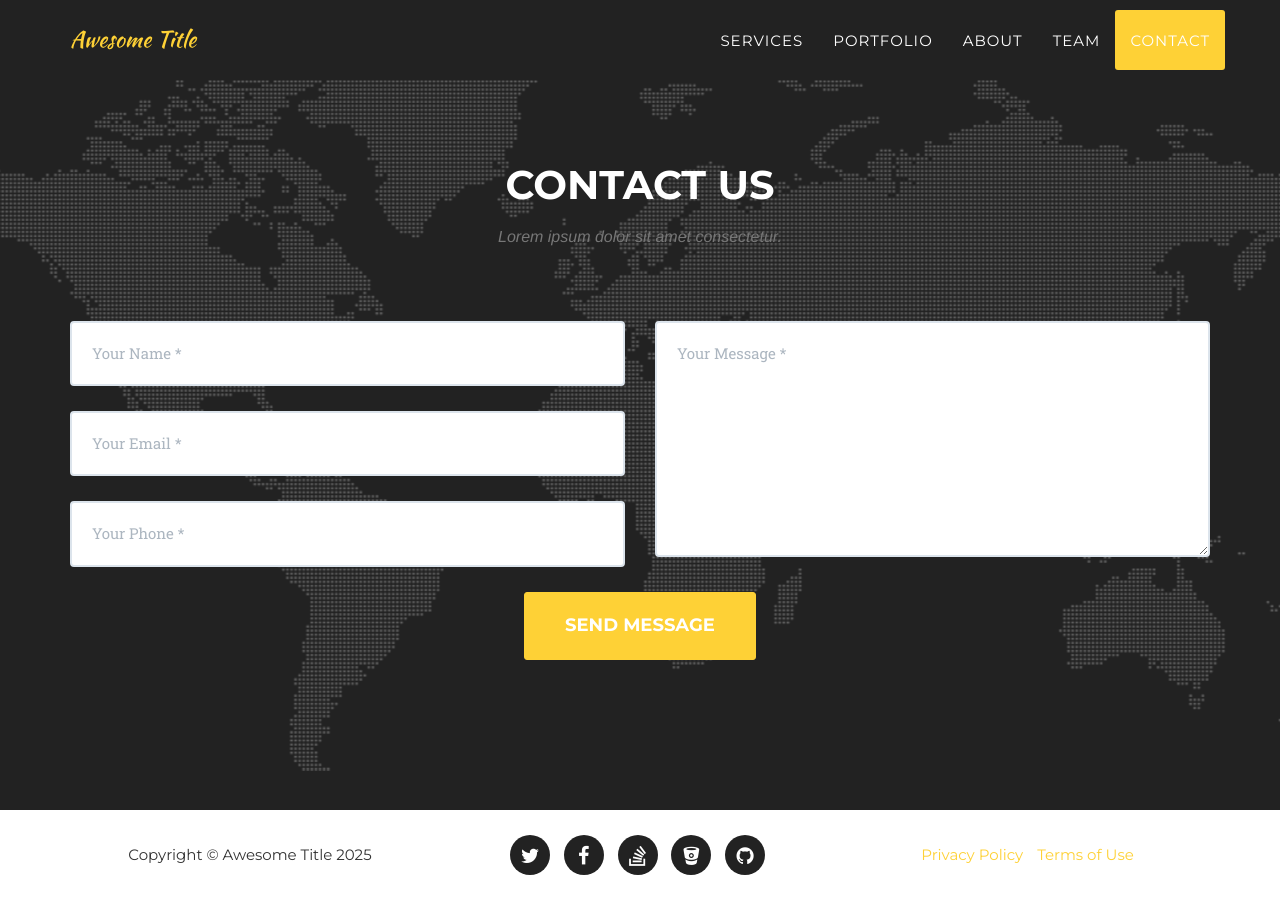
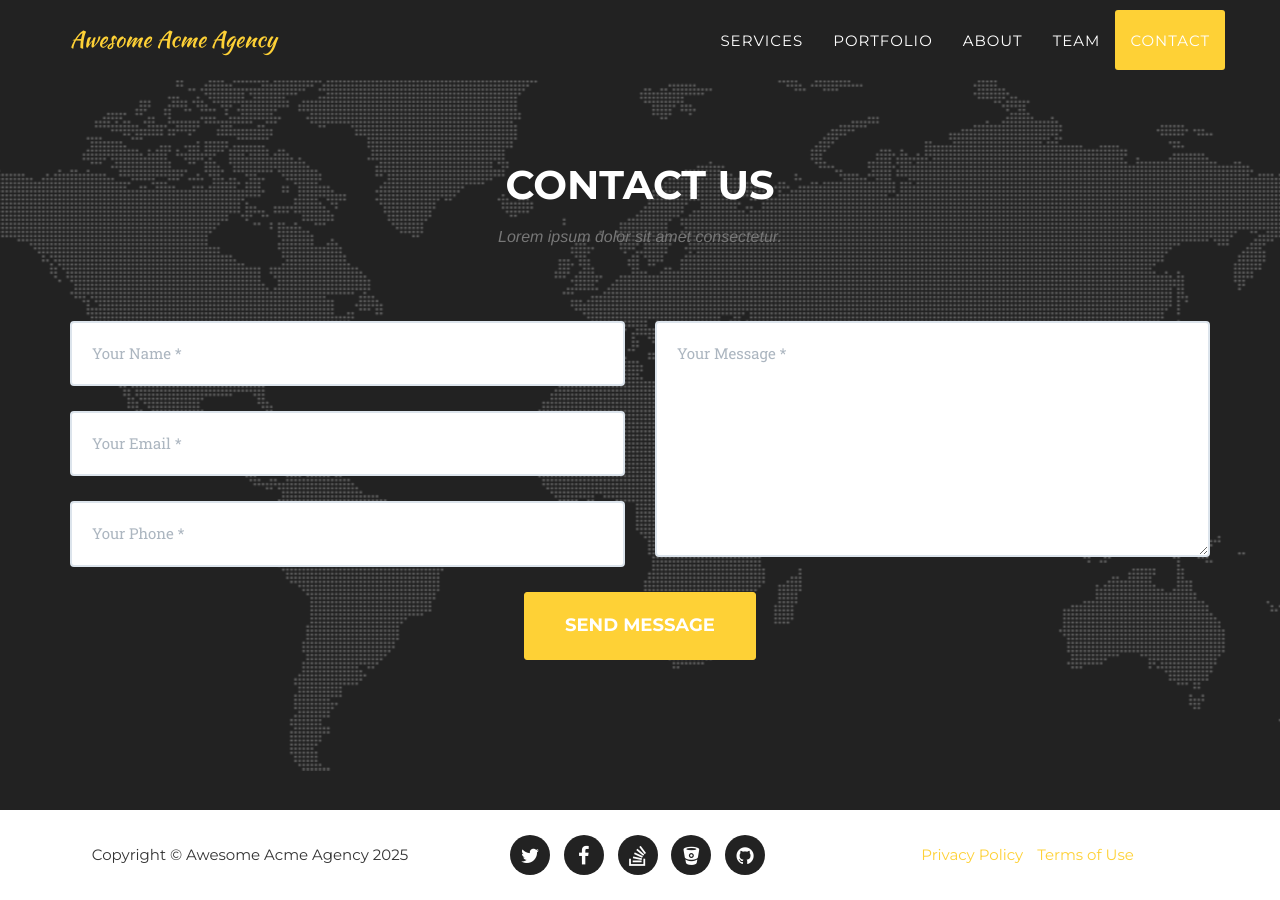
Before and after one commit to aptanadev/zenithutama, a Jekyll site: the page built from index.html, in a window 1280 px wide and 900 px high, scrolled down 5636 px. Built offline with Jekyll 4.4.1, drawn with Linux system fonts in a browser that asks for light colours; some web fonts are replaced.

Commit message:
update site title

```diff
--- a/_config.yml
+++ b/_config.yml
@@ -2,8 +2,8 @@ url: https://aptanadev.github.io
 baseurl: /agency-theme/
 
 # Site settings
-title: Awesome Title
-email: your-email@domain.com
+title: Awesome Acme Agency
+email: support@mydomain.com
 description: "Write an awesome description for your new site here. You can edit this line in _config.yml. It will appear in your document head meta (for Google search results) and in your feed.xml site description."
 
 
```
